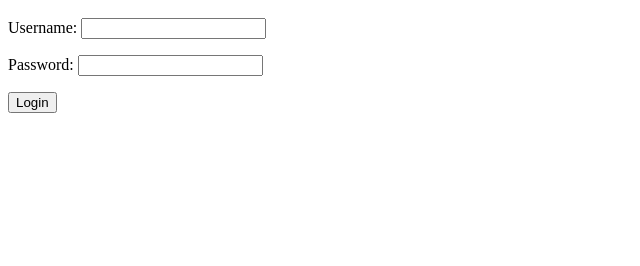
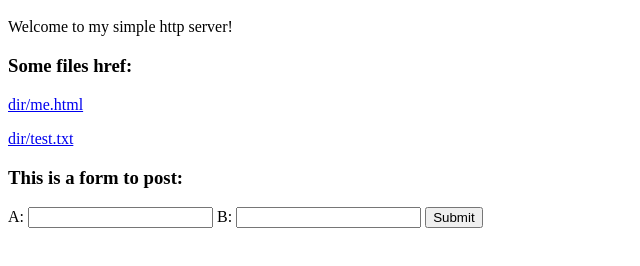
Before and after one commit to Qing-LKY/simple-http-server, a plain HTML site: page demo/index.html in a window 1280 px wide. Shown: the part 48-314 px from the top of the page, without its empty margins (0-640 px from the left). Drawn offline with Linux system fonts and the light colour scheme.

Commit message:
feat: demo for test

```diff
--- a/demo/index.html
+++ b/demo/index.html
@@ -4,10 +4,19 @@
 </head>
 <body>
     <h1>Simple HTML Page</h1>
-    <form action="/login" method="post">
-        <p>Username: <input type="text" name="username"></p>
-        <p>Password: <input type="password" name="password"></p>
-        <p><input type="submit" value="Login"></p>
-    </form>
+    <p>Welcome to my simple http server!</p>
+    <h3>Some files href:</h3>
+    <p><a href="dir/me.html">dir/me.html</a></p>
+    <p><a href="dir/test.txt">dir/test.txt</a></p>
+    <h3>This is a form to post:</h3>
+    <p>
+        <form action="say_something" method="post">
+            <label for="A">A:</label>
+            <input type="text" id="A" name="A">
+            <label for="B">B:</label>
+            <input type="text" id="B" name="B">
+            <input type="submit" value="Submit">
+        </form>
+    </p>
 </body>
 </html>
```
Also changed, not shown: demo/dir/me.html (added, +9 -0 lines), demo/dir/test.txt (added), 1 other file.
